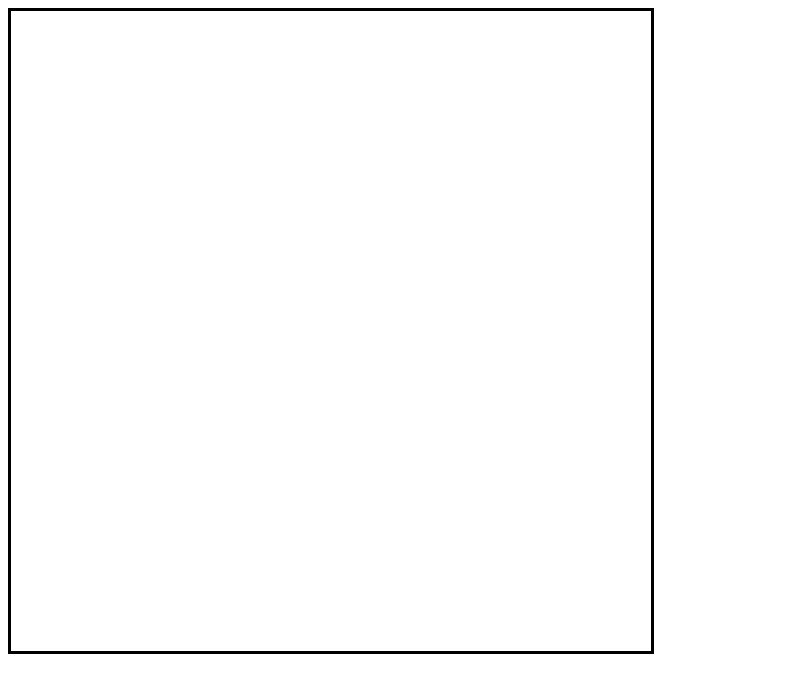
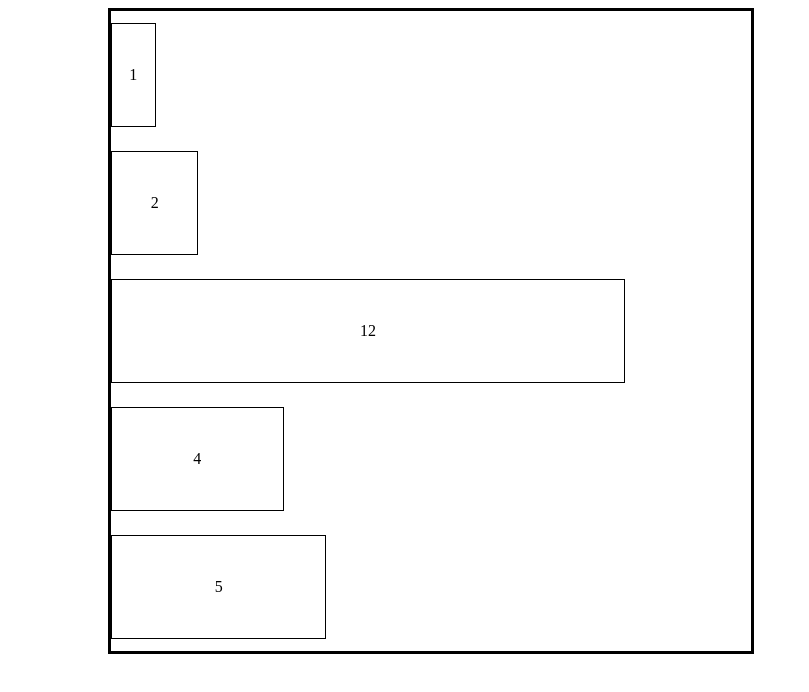
Before and after one commit to arturaszuta/BarChart, a plain HTML site: page index.html in a window 1280 px wide. Shown: the whole page, without its empty margins (0-809 px from the left). Drawn offline with Linux system fonts and the light colour scheme.

Commit message:
Add following: 1. Draw bars. 2. Axis selection. 3. Bar data value - including number alignment(top, center, bottom, etc)

```diff
--- a/index.html
+++ b/index.html
@@ -8,7 +8,7 @@
   <title>My Bar Chart Project</title>
 </head>
 <body>
-  <div id='mainDiv'>
+  <div id='mainDiv' class="yAxis">
 
   </div>
   <script src="main.js"></script>
--- a/main.css
+++ b/main.css
@@ -2,10 +2,55 @@
   width: 80vh;
   height: 80vh;
   border: 3px solid black;
+  margin-left: 100px;
 }
 
 .barChart {
   border: 1px solid black;
-  width: 50px;
-  height: 50px;
+  display: table;
 }
+
+.right {
+  text-align: right;
+}
+
+.xAxis {
+  display: flex;
+  justify-content: space-around;
+  flex-direction: row;
+  align-items: flex-end;
+}
+
+.yAxis {
+  display: flex;
+  justify-content: space-around;
+  flex-direction: column;
+  align-items: flex-start;
+}
+
+.textInsideBarChart {
+  display: table-cell;
+}
+
+.barChart-top {
+  text-align: center;
+  vertical-align: top;
+}
+
+.barChart-center {
+  text-align: center;
+  vertical-align: middle;
+}
+
+.barChart-bottom {
+  text-align: center;
+  vertical-align: bottom;
+}
+
+.barChart-left {
+  vertical-align: middle;
+}
+
+.barChart-right {
+  vertical-align: middle;
+}
--- a/main.js
+++ b/main.js
@@ -1,18 +1,82 @@
 
 
 function drawBarChart(data, options, element) {
+  //Declare variables
+  let axis = options.axis;
 
+  //Remove existing axis class from parent container if applicable
+  document.getElementById(element).classList.remove('xAxis');
+  document.getElementById(element).classList.remove('yAxis');
+
+  //Set up parent container to correspond to right axis - default is X axis
+  if(axis == 'x') {
+    document.getElementById(element).classList.add('xAxis');
+  } else if (axis == 'y') {
+    document.getElementById(element).classList.add('yAxis');
+  } else {
+    document.getElementById(element).classList.add('xAxis');
+  }
+
+  //Call functions to generate the bar charts
+  drawBars(data, axis, element);
+  adjustBarLength(data, axis);
+  displayValueInsideBar(data, options);
 }
 
-function drawBars(data) {
+function drawBars(data, axis, element) {
+  //Check if correct data type is passed
   if(!Array.isArray(data)) {
-    return 'Error';
+    return 'Error - data type is not an array. Please pass an array as an argument.';
   } else {
+    //Create as many div's as there are numbers in the array and add them to the parent element.
     for(var i = 0; i < data.length; i++) {
       let div = document.createElement('div');
       div.id = 'bar' + i;
       div.className = 'barChart';
-      document.getElementById('mainDiv').appendChild(div);
+      document.getElementById(element).appendChild(div);
     }
   }
 }
+
+function adjustBarLength(data, axis) {
+  //Find out the largest element of the array to establish the largest bar chart
+  let largest = Math.max.apply(Math, data);
+  //Based on axis - div sizes adjusted depending on the array values
+  let direction = '';
+  let size = '';
+  if(axis == 'x') {
+    direction = 'height';
+    size = 'width';
+  } else if (axis = 'y') {
+    direction = 'width';
+    size = 'height';
+  } else {
+    console.log('Axis is not recognized');
+  }
+  for(var i = 0; i < data.length; i++) {
+    document.getElementById('bar' + i).style[direction] = (data[i] / largest * 80) + '%';
+    document.getElementById('bar' + i).style[size] = (80 / data.length) + '%';
+  }
+}
+
+function displayValueInsideBar(data, options) {
+
+  for(var i = 0; i < data.length; i++) {
+    let div = document.createElement('div');
+    div.id = 'barChartValue' + i;
+    div.className = 'textInsideBarChart';
+    div.textContent = data[i];
+    document.getElementById('bar'+ i).appendChild(div);
+    if(options.barChartText == 'right') {
+      document.getElementById('bar' + i).classList.add('right');
+    }
+  }
+
+    let matches = document.querySelectorAll('.textInsideBarChart');
+    matches.forEach(element => {
+    element.classList.add('barChart-' + options.barChartText);
+    });
+
+}
+
+drawBarChart([1,2,12,4,5], {axis: 'y', barChartText: 'center'}, 'mainDiv');
```
